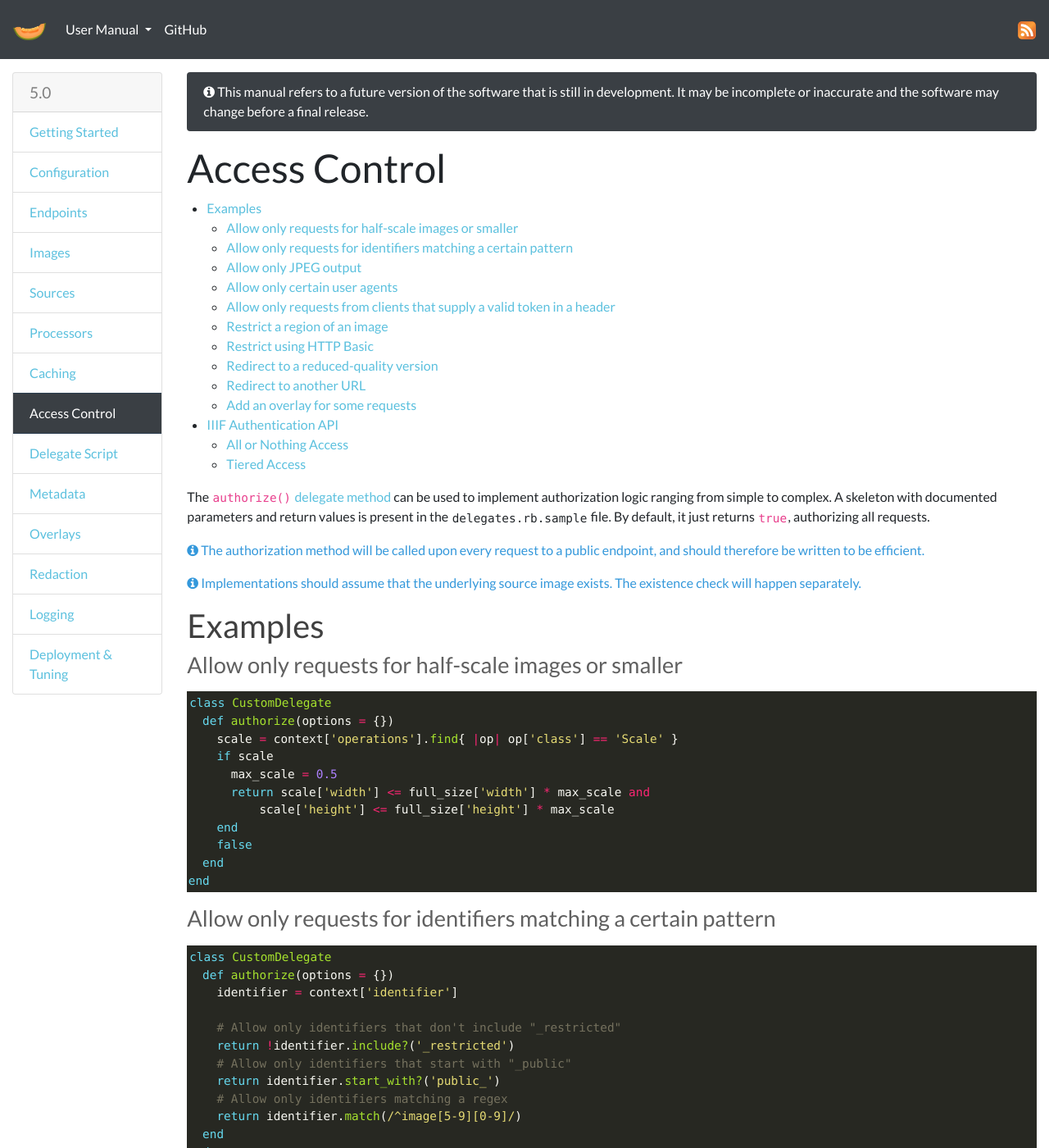
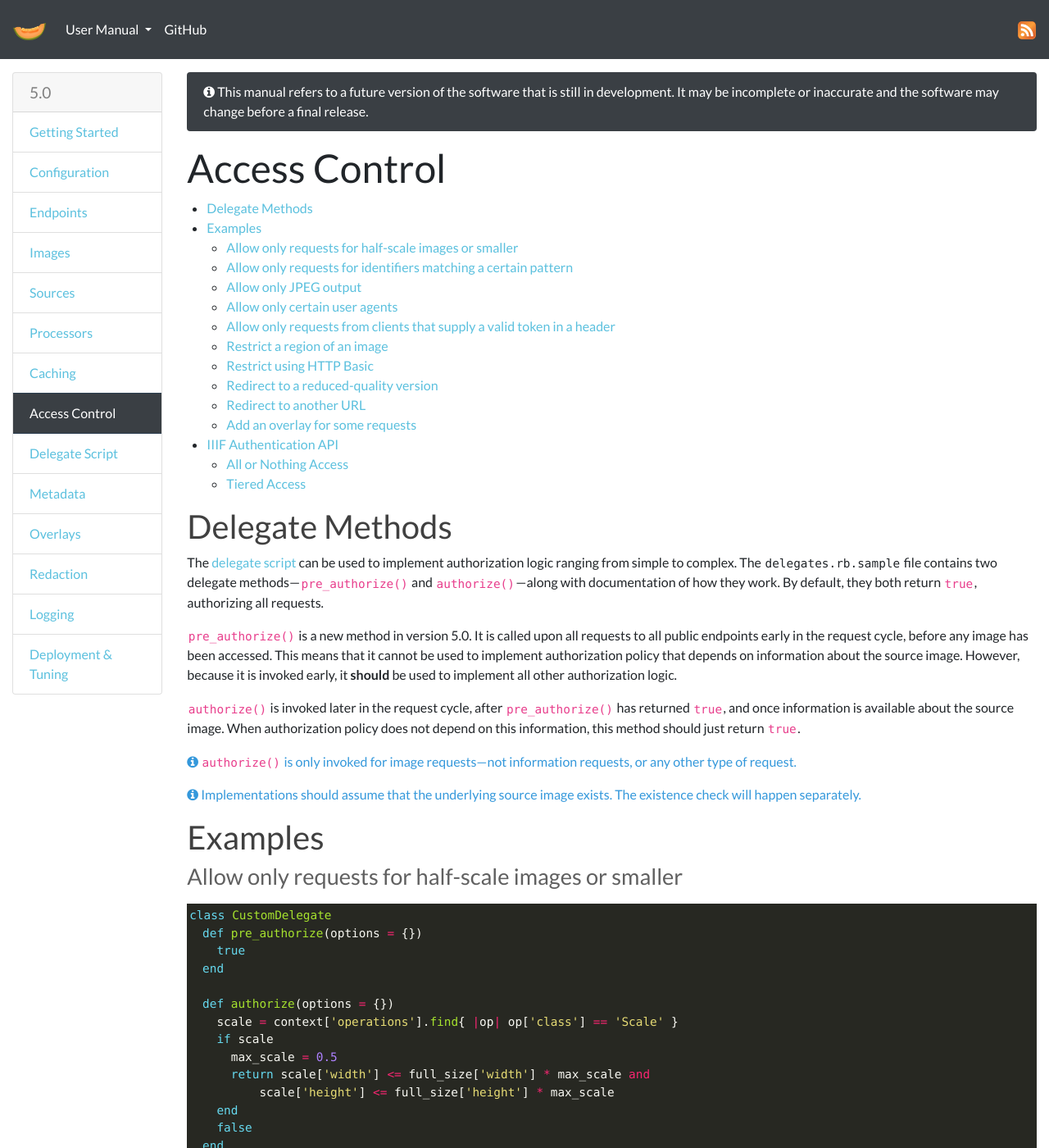
Before and after one commit to cantaloupe-project/cantaloupe-project.github.io, a Jekyll site: the page built from manual/5.0/access-control.html, in a window 1280 px wide and 1400 px high. Shown: the whole window at 82% size. Built offline with Jekyll 4.4.1, drawn with Linux system fonts in a browser that asks for light colours; nearby versions of some CDN libraries; some of the changed text lies outside the part shown.

Commit message:
Update for the new pre_authorize() delegate method

```diff
--- a/manual/5.0/access-control.html
+++ b/manual/5.0/access-control.html
@@ -6,6 +6,7 @@ title: Access Control
 <h1>Access Control</h1>
 
 <ul class="toc">
+  <li><a href="#Delegate%20Methods">Delegate Methods</a></li>
   <li><a href="#Authorization%20Examples">Examples</a>
     <ul>
       <li><a href="#example-2">Allow only requests for half-scale images or smaller</a></li>
@@ -29,9 +30,16 @@ title: Access Control
 
 </ul>
 
-<p>The <code>authorize()</code> <a href="delegate-script.html">delegate method</a> can be used to implement authorization logic ranging from simple to complex. A skeleton with documented parameters and return values is present in the <span class="filename">delegates.rb.sample</span> file. By default, it just returns <code>true</code>, authorizing all requests.</p>
+<h2 id="Delegate Methods">Delegate Methods</h2>
 
-<p class="text-info"><i class="fa fa-info-circle"></i> The authorization method will be called upon every request to a public endpoint, and should therefore be written to be efficient.</p>
+<p>The <a href="delegate-script.html">delegate script</a> can be used to implement authorization logic ranging from simple to complex. The <span class="filename">delegates.rb.sample</span> file contains two delegate methods&mdash;<code>pre_authorize()</code> and <code>authorize()</code>&mdash;along with documentation of how they work. By default, they both return <code>true</code>, authorizing all requests.</p>
+
+<p><code>pre_authorize()</code> is a new method in version 5.0. It is called upon all requests to all public endpoints early in the request cycle, before any image has been accessed. This means that it cannot be used to implement authorization policy that depends on information about the source image. However, because it is invoked early, it <strong>should</strong> be used to implement all other authorization logic.</p>
+
+<p><code>authorize()</code> is invoked later in the request cycle, after <code>pre_authorize()</code> has returned <code>true</code>, and once information is available about the source image. When authorization policy does not depend on this information, this method should just return <code>true</code>.</p>
+
+<p class="text-info"><i class="fa fa-info-circle"></i> <code>authorize()</code> is only invoked for image requests&mdash;not information requests, or any other type of request.</p>
+
 <p class="text-info"><i class="fa fa-info-circle"></i> Implementations should assume that the underlying source image exists. The existence check will happen separately.</p>
 
 <h2 id="Authorization Examples">Examples</h2>
@@ -40,6 +48,10 @@ title: Access Control
 
 {% highlight ruby %}
 class CustomDelegate
+  def pre_authorize(options = {})
+    true
+  end
+
   def authorize(options = {})
     scale = context['operations'].find{ |op| op['class'] == 'Scale' }
     if scale
@@ -56,15 +68,18 @@ end
 
 {% highlight ruby %}
 class CustomDelegate
-  def authorize(options = {})
+  def pre_authorize(options = {})
     identifier = context['identifier']
-
     # Allow only identifiers that don't include "_restricted"
     return !identifier.include?('_restricted')
     # Allow only identifiers that start with "_public"
     return identifier.start_with?('public_')
     # Allow only identifiers matching a regex
     return identifier.match(/^image[5-9][0-9]/)
+  end
+
+  def authorize(options = {})
+    true
   end
 end
 {% endhighlight %}
@@ -73,8 +88,12 @@ end
 
 {% highlight ruby %}
 class CustomDelegate
+  def pre_authorize(options = {})
+    context['output_format'] == 'image/jpeg'
+  end
+
   def authorize(options = {})
-    context['output_format'] == 'image/jpeg'
+    true
   end
 end
 {% endhighlight %}
@@ -85,10 +104,14 @@ end
 
 {% highlight ruby %}
 class CustomDelegate
-  def authorize(options = {})
+  def pre_authorize(options = {})
     headers = context['request_headers']
     agent = headers.find{ |h, v| h.downcase == 'user-agent' }
     agent.start_with?('MyAllowedUserAgent/')
+  end
+
+  def authorize(options = {})
+    true
   end
 end
 {% endhighlight %}
@@ -97,8 +120,12 @@ end
 
 {% highlight ruby %}
 class CustomDelegate
+  def pre_authorize(options = {})
+    headers['X-MyToken'] == ... # write code to authorize the token
+  end
+
   def authorize(options = {})
-    headers['X-MyToken'] == ... # write code to authorize the token
+    true
   end
 end
 {% endhighlight %}
@@ -111,6 +138,10 @@ end
 
 {% highlight ruby %}
 class CustomDelegate
+  def pre_authorize(options = {})
+    true
+  end
+
   def authorize(options = {})
     crop = context['operations'].find{ |op| op['class'] == 'Crop' }
     if crop
@@ -134,7 +165,7 @@ end
 require 'base64'
 
 class CustomDelegate
-  def authorize(options = {})
+  def pre_authorize(options = {})
     header = context['request_headers']
                  .select{ |name, value| name.downcase == 'authorization' }
                  .values.first
@@ -143,7 +174,10 @@ class CustomDelegate
         'status_code' => 401,
         'challenge' => 'Basic realm="MyRealm" charset="UTF-8"'
     }
+  end
 
+  def authorize(options = {})
+    true
   end
 
   def authenticate_basic(header)
@@ -167,11 +201,15 @@ end
 
 {% highlight ruby %}
 class CustomDelegate
-  def authorize(options = {})
+  def pre_authorize(options = {})
     {
       'status_code' => 303, # "See Other"
       'location' => 'http://example.org/some-other-url'
     }
+  end
+
+  def authorize(options = {})
+    true
   end
 end
 {% endhighlight %}
@@ -199,7 +237,7 @@ end
 
 {% highlight ruby %}
 class CustomDelegate
-  def authorize(options = {})
+  def pre_authorize(options = {})
     header = context['request_headers']
                  .select{ |name, value| name.downcase == 'authorization' }
                  .values.first
@@ -211,6 +249,10 @@ class CustomDelegate
         'status_code' => 401,
         'challenge' => 'Bearer charset="UTF-8"'
     }
+  end
+
+  def authorize(options = {})
+    true
   end
 end
 {% endhighlight %}
@@ -233,7 +275,7 @@ class CustomDelegate
   # The maximum scale allowed to unauthorized clients.
   MAX_UNAUTHORIZED_R = Rational(1, 2)
 
-  def authorize(options = {})
+  def pre_authorize(options = {})
     header = context['request_headers']
                  .select{ |name, value| name.downcase == 'authorization' }
                  .values.first
@@ -270,6 +312,10 @@ class CustomDelegate
     }
   end
 
+  def authorize(options = {})
+    true
+  end
+
   def valid?(token)
     # check whether the token is valid and return true or false
   end
--- a/manual/5.0/delegate-script.html
+++ b/manual/5.0/delegate-script.html
@@ -10,6 +10,7 @@ title: Delegate Script
   <li><a href="#How%20It%20Works">How It Works</a></li>
   <li><a href="#Migrating">Migrating</a>
     <ul>
+      <li><a href="#MigratingFrom41To5">From the 4.1 Script to the 5.0 Script</a></li>
       <li><a href="#MigratingFrom4To41">From the 4.0 Script to the 4.1 Script</a></li>
       <li><a href="#MigratingFrom3To4">From the 3.x Script to the 4.0 Script</a></li>
     </ul>
@@ -64,6 +65,10 @@ title: Delegate Script
 <hr>
 
 <h2 id="Migrating">Migrating</h2>
+
+<h3 id="MigratingFrom41To5">From the 4.1 Script to the 5.0 Script</h3>
+
+<p>In version 5.0, a new method named <code>pre_authorize()</code> was added. In many cases, the <code>authorize()</code> implementation can simply be moved into this new method, unless it contains logic that depends on information read from the underlying source image. See the sample delegate script, as well as the <a href="access-control.html#Delegate%20Script">Access Control</a> section, for more information.</p>
 
 <h3 id="MigratingFrom4To41">From the 4.0 Script to the 4.1 Script</h3>
 
--- a/manual/5.0/deployment.html
+++ b/manual/5.0/deployment.html
@@ -114,7 +114,7 @@ title: Deployment & Tuning
   <li>The <code>max_scale</code> configuration option can be used to disallow requests for large scales that could overwhelm the server.</li>
   <li>A <code>max_pixels</code> configuration option is available to limit the maximum returned size of processed images. This is a "safety net" to prevent excessively expensive requests. It does not affect requests for full-sized unmodified images, which do not significantly load the server.
     <ul>
-      <li>Note that the <code><a href="access-control.html#Authorization">authorize()</a></code> delegate method can play the same role as <code>max_pixels</code>, with more granular control.</li>
+      <li>Note that the <a href="access-control.html#Delegate%20Methods">authorization-related delegate methods</a> can play the same role as <code>max_pixels</code>, with more granular control.</li>
     </ul>
   </li>
   <li>In standalone mode, <code>http.min_threads</code>, <code>http.max_threads</code>, and <code>http.accept_queue_limit</code> can be used to adjust the characteristics of the built-in web server's request thread pool and queue. When any of the values are exceeded, the application will refuse to fulfill requests by returning <code>HTTP 503 Service Unavailable</code>.</li>
```
